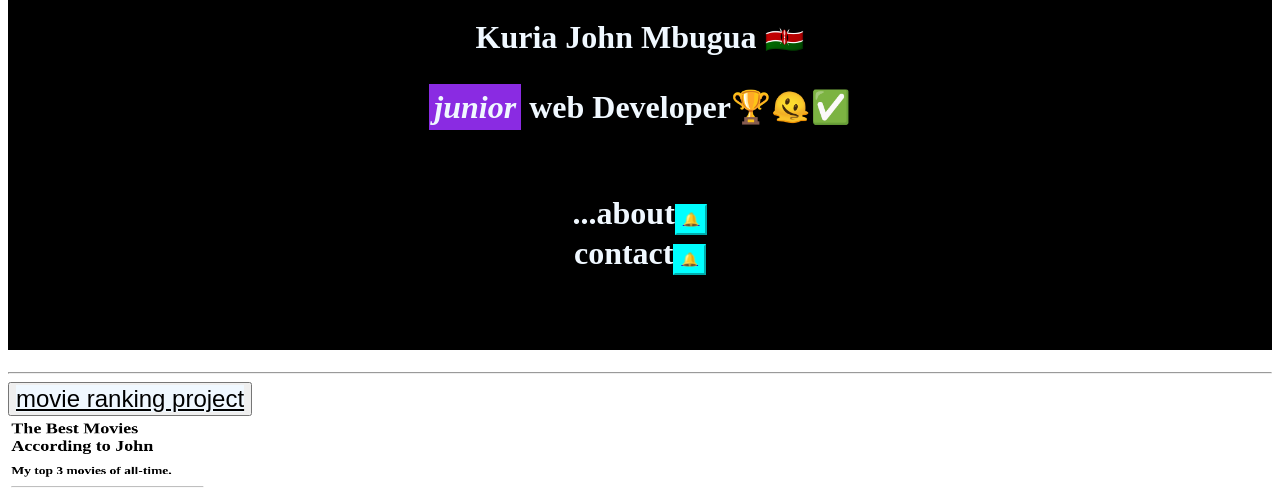
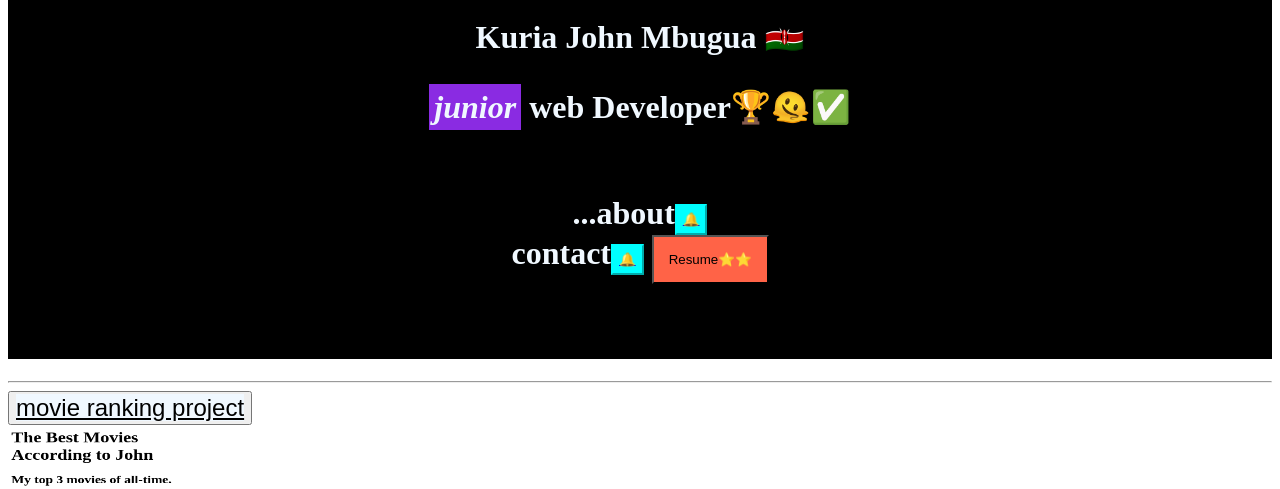
Before and after one commit to johnkur/html-portfolio, a plain HTML site: page index.html in a window 1280 px wide. Shown: the part 318-807 px from the top of the page. Drawn offline with Linux system fonts and the light colour scheme.

Commit message:
Update index.html

```diff
--- a/index.html
+++ b/index.html
@@ -45,6 +45,7 @@
          <p><strong><em>junior</em> web Developer🏆🫠✅<strong></p>
                 <br />...about<button style="padding:6px;background-color:aqua;border-color:aqua"><a href="./public/about.html">🔔</a><br /></button>
                 <br />contact<button style="padding:6px;background-color:aqua;border-color:aqua"><a href="./public/contact.html" style="">🔔</button></a>
+                <a href="./public/resume.html"><button style="padding:15px;background-color:tomato;">Resume⭐⭐</button></a>
        </h1>
  <hr />
        <button><a href="./public/movie-ranking.html" style="background-color:aliceblue;color:black;font-size:x-large;">movie ranking project</a></button><br />
```
